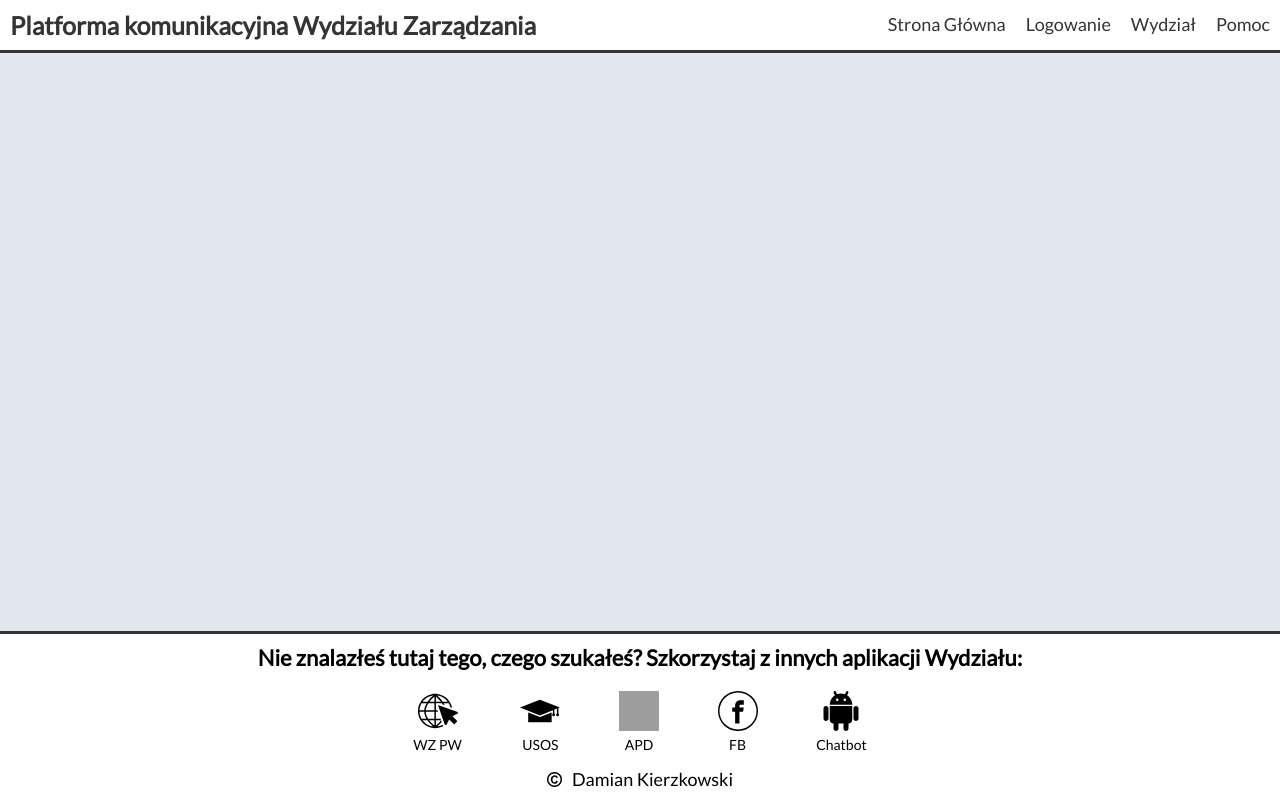
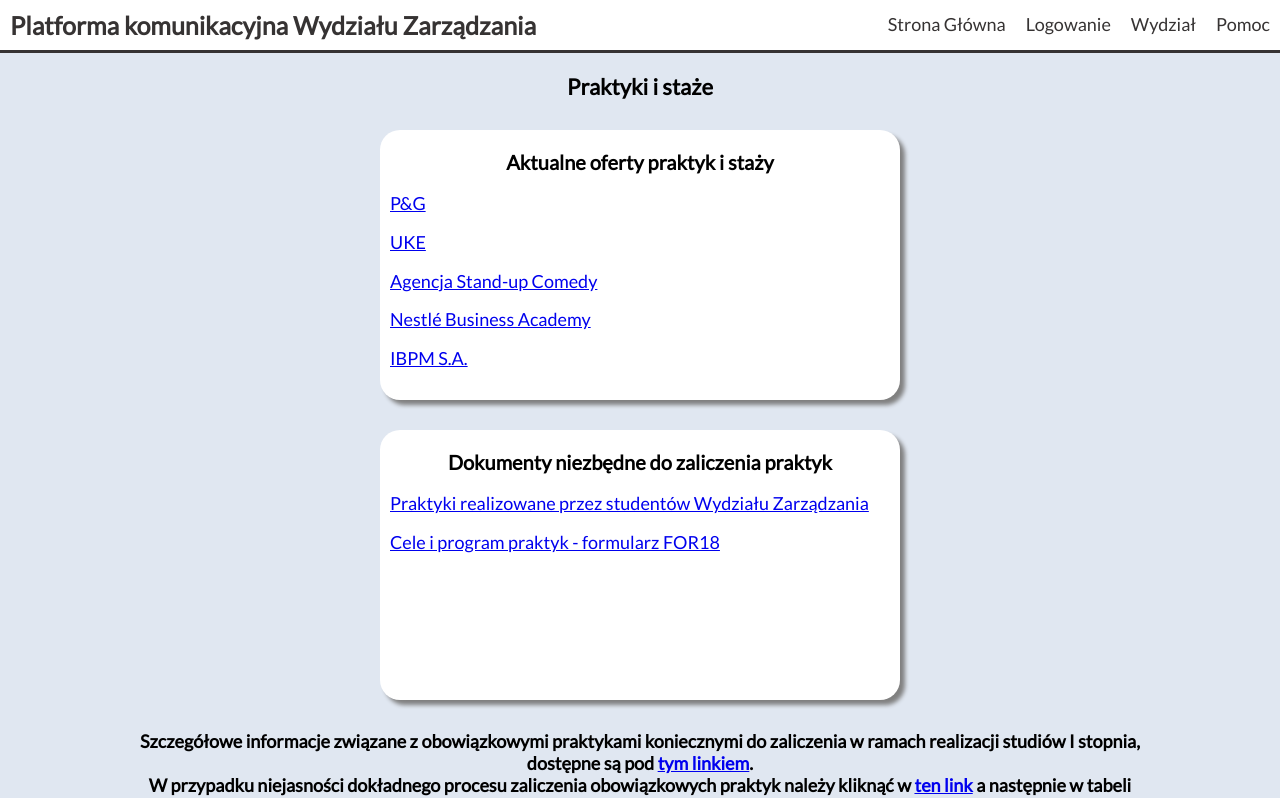
Before and after one commit to damian08k/Communication-Platform, a React (Create React App) app: page /praktyki-i-staze in a window 1280 px wide. Shown: the top 798 px of the page. Built offline with nearby package versions, Linux system fonts and the light colour scheme; grey boxes are pictures that could not be loaded.

Commit message:
Create Practices page

```diff
--- /dev/null
+++ b/src/components/pages_components/faculty_page/PracticesDocs.js
@@ -0,0 +1,40 @@
+import React from 'react';
+
+import { ContentContainer } from '../../styled/Containers';
+
+import dok08 from '../../../assets/files/dok08_praktyki.pdf';
+import for18 from '../../../assets/files/for18-Cele i program praktyki.docx';
+
+// There is just a part of documents.
+
+const documents = [
+  {
+    id: '1',
+    documentName: 'Praktyki realizowane przez studentów Wydziału Zarządzania',
+    documentFile: dok08,
+  },
+  {
+    id: '2',
+    documentName: 'Cele i program praktyk - formularz FOR18',
+    documentFile: for18,
+  },
+];
+
+const PracticesDocs = () => {
+  const showNecessaryDocuments = documents.map(doc => (
+    <a key={doc.id} href={doc.documentFile} className="document-file">
+      {doc.documentName}
+    </a>
+  ));
+
+  return (
+    <ContentContainer>
+      <div className="practices-box">
+        <h3 className="practices-box-heading">Dokumenty niezbędne do zaliczenia praktyk</h3>
+        {showNecessaryDocuments}
+      </div>
+    </ContentContainer>
+  );
+};
+
+export default PracticesDocs;
--- /dev/null
+++ b/src/components/pages_components/faculty_page/PracticesOffers.js
@@ -0,0 +1,52 @@
+import React from 'react';
+
+import { ContentContainer } from '../../styled/Containers';
+
+// There is just a part of offers
+
+const offers = [
+  {
+    id: '1',
+    companyName: 'P&G',
+    offerLink: 'https://wz.pw.edu.pl/Studia/Praktyki-studenckie/Propozycje-stazy-i-praktyk/P-G-2020',
+  },
+  {
+    id: '2',
+    companyName: 'UKE',
+    offerLink: 'https://wz.pw.edu.pl/Studia/Praktyki-studenckie/Propozycje-stazy-i-praktyk/Praktyki-studenckie-w-UKE',
+  },
+  {
+    id: '3',
+    companyName: 'Agencja Stand-up Comedy',
+    offerLink: 'https://wz.pw.edu.pl/Studia/Praktyki-studenckie/Propozycje-stazy-i-praktyk/Agencja-Stand-up-Comedy',
+  },
+  {
+    id: '4',
+    companyName: 'Nestlé Business Academy',
+    offerLink: 'https://wz.pw.edu.pl/Studia/Praktyki-studenckie/Propozycje-stazy-i-praktyk/Nestle',
+  },
+  {
+    id: '5',
+    companyName: 'IBPM S.A.',
+    offerLink: 'https://wz.pw.edu.pl/Studia/Praktyki-studenckie/Propozycje-stazy-i-praktyk/IBPM-S.A',
+  },
+];
+
+const PracticesOffers = () => {
+  const showAvailableOffers = offers.map(offer => (
+    <a key={offer.id} href={offer.offerLink} className="practices-offer">
+      {offer.companyName}
+    </a>
+  ));
+
+  return (
+    <ContentContainer>
+      <div className="practices-box">
+        <h3 className="practices-box-heading">Aktualne oferty praktyk i staży</h3>
+        {showAvailableOffers}
+      </div>
+    </ContentContainer>
+  );
+};
+
+export default PracticesOffers;
--- a/src/components/styled/Sections.js
+++ b/src/components/styled/Sections.js
@@ -1,4 +1,4 @@
-import styled from 'styled-components';
+import styled, { css } from 'styled-components';
 
 import { defaultStylesValues } from '../../js/constants';
 
@@ -22,6 +22,12 @@ export const InfoText = styled.p`
   padding: ${padding}px 0;
   font-size: ${fontSize}rem;
   text-align: center;
+
+  ${props =>
+    props.practices &&
+    css`
+      font-weight: bold;
+    `}
 `;
 
 export const WelcomeSection = styled.section`
@@ -283,3 +289,31 @@ export const PlansSection = styled.section`
     }
   }
 `;
+
+export const PracticesSection = styled.section`
+  display: flex;
+  justify-content: center;
+  flex-wrap: wrap;
+
+  .practices-box {
+    display: flex;
+    flex-direction: column;
+    min-height: 250px;
+
+    .practices-box-heading {
+      padding: ${padding}px 0;
+      font-size: ${h3}rem;
+      text-align: center;
+    }
+
+    .document-file,
+    .practices-offer {
+      padding: ${padding / 1.2}px 0;
+      font-size: ${fontSize}rem;
+    }
+
+    @media ${mobileXMedium} {
+      width: 500px;
+    }
+  }
+`;
--- a/src/pages/Page.js
+++ b/src/pages/Page.js
@@ -7,6 +7,7 @@ import Faculty from './Faculty';
 import Help from './Help';
 import Main from './Main';
 import Plans from './Plans';
+import Practices from './Practices';
 
 const Page = () => {
   return (
@@ -16,6 +17,7 @@ const Page = () => {
       <Route path="/wladze" component={Authorities} />
       <Route path="/dziekanat" component={Deanery} />
       <Route path="/plany-zajec" component={Plans} />
+      <Route path="/praktyki-i-staze" component={Practices} />
       <Route path="/pomoc" component={Help} />
     </Switch>
   );
--- /dev/null
+++ b/src/pages/Practices.js
@@ -0,0 +1,27 @@
+import React, { Fragment } from 'react';
+import { Link } from 'react-router-dom';
+
+import PracticesDocs from '../components/pages_components/faculty_page/PracticesDocs';
+import PracticesOffers from '../components/pages_components/faculty_page/PracticesOffers';
+
+import { InfoText, PracticesSection, SectionTitle } from '../components/styled/Sections';
+
+const Practices = () => {
+  return (
+    <Fragment>
+      <PracticesSection>
+        <SectionTitle>Praktyki i staże</SectionTitle>
+        <PracticesOffers />
+        <PracticesDocs />
+        <InfoText practices>
+          Szczegółowe informacje związane z obowiązkowymi praktykami koniecznymi do zaliczenia w ramach realizacji studiów I stopnia, dostępne są pod{' '}
+          <a href="https://wz.pw.edu.pl/Studia/Praktyki-studenckie">tym linkiem</a>. <br />W przypadku niejasności dokładnego procesu zaliczenia
+          obowiązkowych praktyk należy kliknąć w <Link to="/faq">ten link</Link> a następnie w tabeli dostępnej na podstronie, znaleźć kategorię{' '}
+          <span className="practices-special-info">Praktyki</span>.
+        </InfoText>
+      </PracticesSection>
+    </Fragment>
+  );
+};
+
+export default Practices;
```
Also changed, not shown: 2 other files (tests, documents, lock files or other folders).
